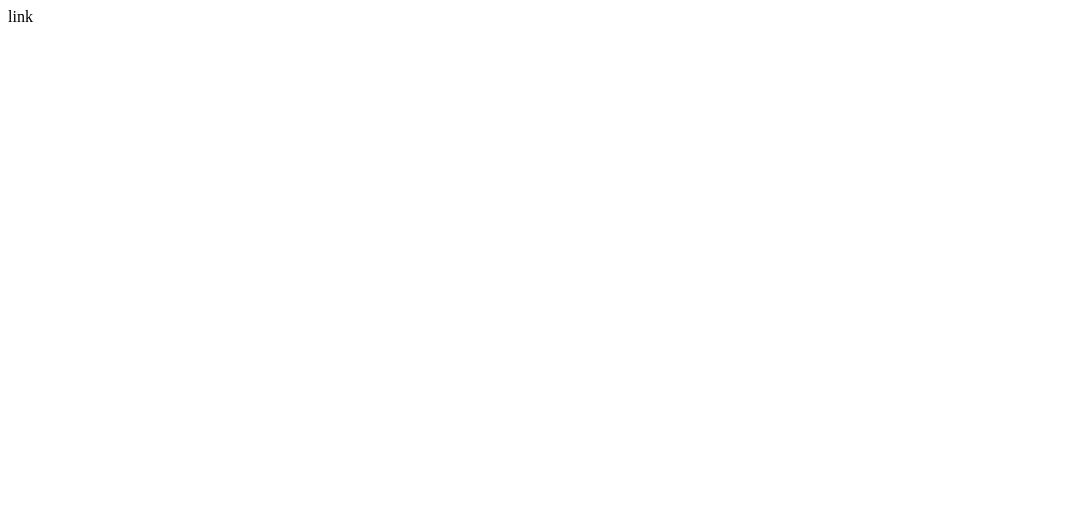
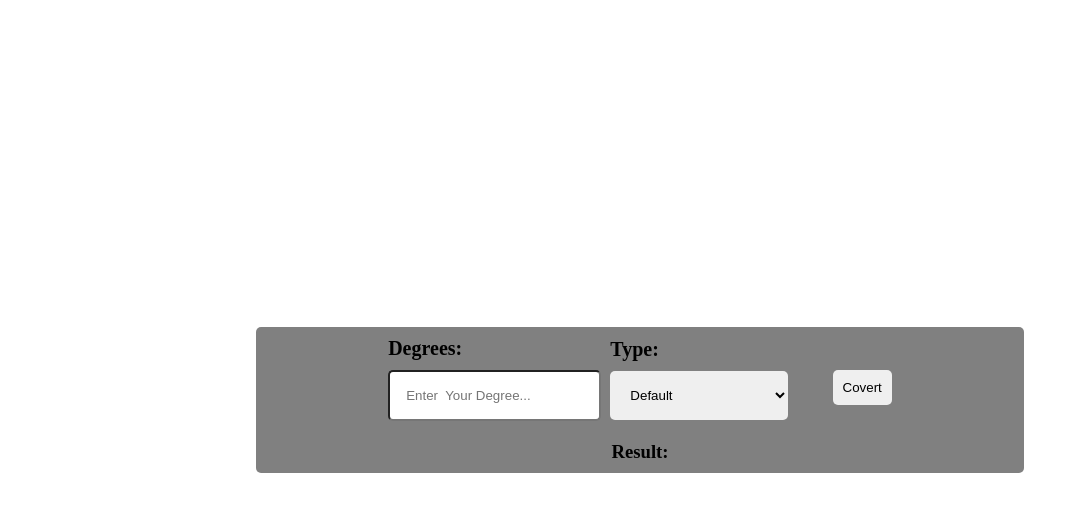
Before and after one commit to atithiswain/TopicWaise-Js, a plain HTML site: page Task-5/index.html in a window 1280 px wide. Shown: the whole page, without its empty margins (0-1079 px from the left). Drawn offline with Linux system fonts and the light colour scheme.

Commit message:
Task-5,6

```diff
--- a/Task-5/Style.css
+++ b/Task-5/Style.css
@@ -0,0 +1,69 @@
+*{
+    margin: 0;
+    padding: 0;
+    box-sizing: border-box;
+}
+
+body{
+    height: 100vh;
+    width: 100%;
+    display: flex;
+    align-items: center;
+    justify-content: center;
+    gap: 20px;
+
+
+}
+
+.main{
+    min-height: 100px;
+    padding: 10px;
+    width: 60%;
+    background-color: gray;
+    display: flex;
+    align-items: center;
+    justify-content: space-between;
+    flex-direction: column;
+    gap: 20px;
+    border-radius: 5px;
+
+}
+.Hero{
+    display: flex;
+    width: 100%;
+    align-items: center;
+    justify-content: space-evenly;
+}
+#in-1{
+    padding: 16px;
+    border-radius: 5px;
+}
+#conversionType{
+   padding: 16px;
+   border: none;
+   border-radius: 5px;
+   cursor: pointer;
+
+}
+h5{
+    font-size: 20px;
+    margin-bottom: 10px;
+}
+.No-1{
+
+
+    width: 100px;
+
+}
+.No-2{
+
+    width: 100px;
+
+}
+button{
+    cursor: pointer;
+    margin-top: 16px;
+    border: none;
+    padding: 10px;
+    border-radius: 5px;
+}
--- a/Task-5/index.html
+++ b/Task-5/index.html
@@ -1,12 +1,52 @@
 <!DOCTYPE html>
 <html lang="en">
-<head>
-    <meta charset="UTF-8">
-    <meta name="viewport" content="width=device-width, initial-scale=1.0">
+  <head>
+    <meta charset="UTF-8" />
+    <meta name="viewport" content="width=device-width, initial-scale=1.0" />
     <title>Document</title>
-    link
-</head>
-<body>
+    <link rel="stylesheet" href="Style.css" />
+  </head>
+  <body>
 
-</body>
+
+    <div class="main">
+      <div class="Hero">
+        <div class="No-1">
+          <h5>Degrees:</h5>
+
+          <input
+            type="text"
+            name=""
+            id="in-1"
+            placeholder="Enter  Your Degree..."
+          />
+        </div>
+
+        <div class="No-2">
+          <h5>Type:</h5>
+
+          <select id="conversionType">
+            <option value="Default">Default</option>
+            <option value="cToF">Celsius to Fahrenheit</option>
+            <option value="fToC">Fahrenheit to Celsius</option>
+
+
+          </select>
+        </div>
+
+        <button id="con">Covert</button>
+        <!--  Selecting the Button  -->
+      </div>
+
+      <div id="result">
+        <h3>Result:</h3>
+
+        <p></p>
+      </div>
+
+
+    </div>
+
+    <script src="script.js"></script>
+  </body>
 </html>
--- a/Task-5/script.js
+++ b/Task-5/script.js
@@ -0,0 +1,65 @@
+
+
+var But=document.getElementById('con');
+
+var inputBox=document.getElementById('in-1');
+
+var option=document.getElementById('conversionType');
+
+var Para=document.querySelector('p');
+
+
+
+
+
+
+
+
+But.addEventListener('click',function(){
+
+let Result=option.options[option.selectedIndex].value;
+
+
+
+    if(Result=="Default"){
+
+        //
+
+        Def();
+
+
+    }
+
+
+    else if(Result=="cToF"){
+
+       cToF(inputBox.value);
+
+    }
+    else if(Result=="fToC"){
+
+        fToC(inputBox.value);
+
+
+    }
+
+
+    function Def(){
+
+        Para.innerHTML="Hei bro, Enter SomeKindOf think ";
+    }
+
+    function cToF(c){
+
+         let result= (c * 1.8) + 32;
+
+         Para.innerHTML=result;
+    }
+    function fToC(f){
+
+           let result = (f -32)/1.8;
+
+           Para.innerHTML=result;
+    }
+
+})
--- /dev/null
+++ b/Task-6/sc.css
@@ -0,0 +1,70 @@
+*{
+    margin: 0;
+    padding: 0;
+    box-sizing: border-box;
+}
+ body{
+    height: 100vh;
+
+    width: 100%;
+    display: flex;
+    justify-content: center;
+    align-items: center;
+
+
+}
+
+.main{
+   min-height: 300px;
+    width: 300px;
+     background-color: blueviolet;
+     padding: 20px;
+     border-radius: 20px;
+
+    /* display: flex;
+    align-items: center;
+     justify-content: center; */
+}
+.input-bar{
+    margin-top: 10px;
+    display: flex;
+    justify-content:space-between;
+    align-items: center;
+}
+input{
+    padding: 20px;
+    border-radius: 20px;
+    border: none;
+}
+button{
+     cursor: pointer;
+    border: none;
+    padding: 14px;
+    border-radius:15px;
+}
+.task-list{
+    width: 100%;
+    justify-content: space-between;
+    padding: 20px;
+    display: flex;
+}
+
+input[type=checkbox] {
+
+    transform: scale(1.5);
+    padding: 10px;
+    cursor: pointer;
+}
+.task-list i{
+    cursor: pointer;
+    font-size: 25px;
+}
+.Hero{
+    display: flex;
+    gap: 8px;
+    align-items: center;
+}
+#task-Container{
+       margin-top: 11px;
+        height: 20vh;
+}
```
Also changed, not shown: Task-6/index.html (added, +43 -0 lines), Task-6/script.js (added, +61 -0 lines).
